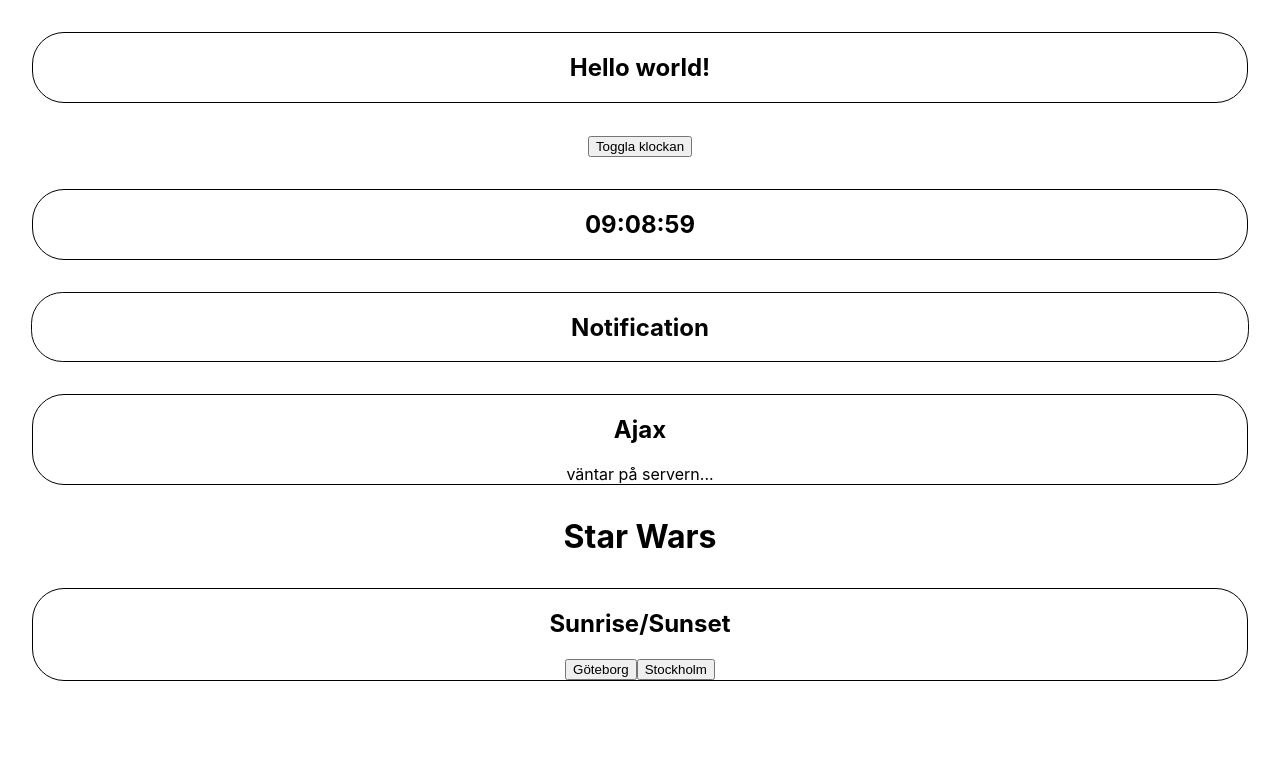
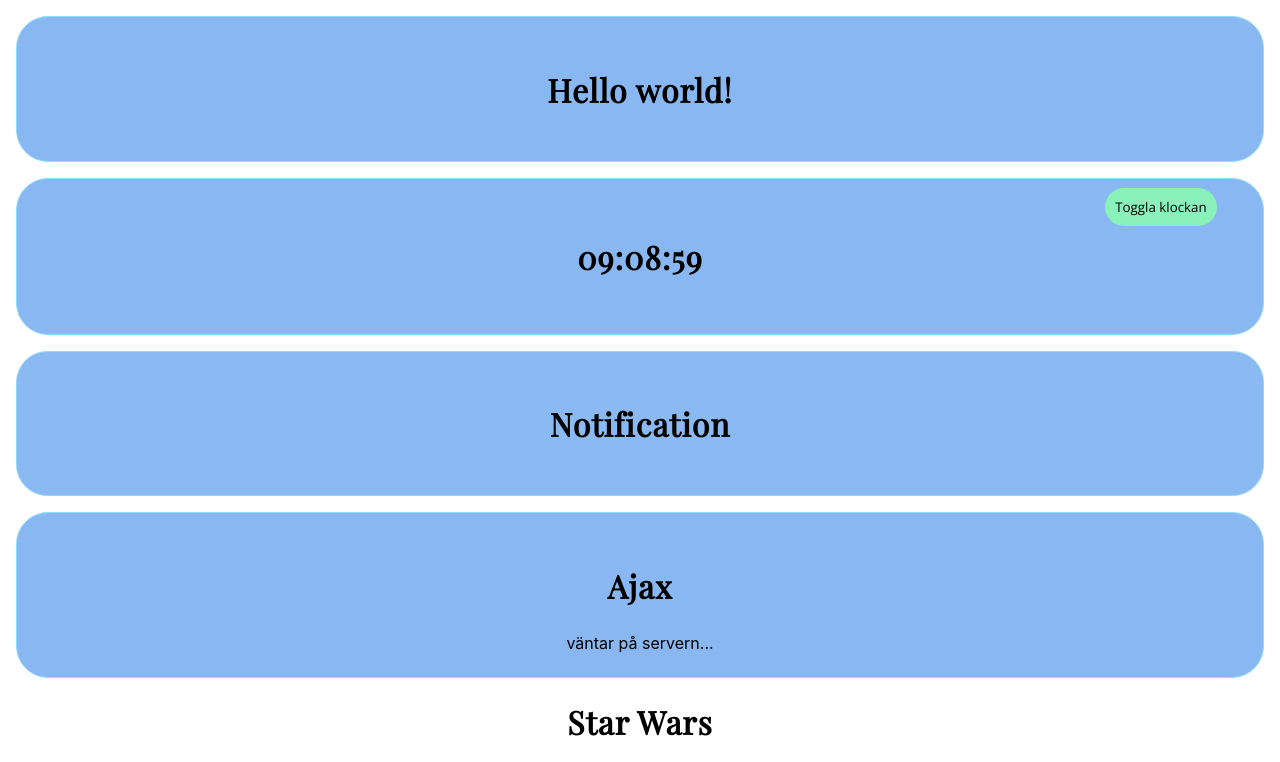
Before and after one commit to Sarahmaliin/react-ts-ovn-del-2, a React (Create React App) app: page / in a window 1280 px wide. Shown: the top 762 px of the page. Built offline with nearby package versions, Linux system fonts and the light colour scheme; no server answers.

Commit message:
started on css

```diff
--- a/public/index.html
+++ b/public/index.html
@@ -10,6 +10,12 @@
       content="Web site created using create-react-app"
     />
     <link rel="apple-touch-icon" href="%PUBLIC_URL%/logo192.png" />
+
+    <link rel="preconnect" href="https://fonts.googleapis.com">
+    <link rel="preconnect" href="https://fonts.gstatic.com" crossorigin>
+    <link href="https://fonts.googleapis.com/css2?family=Open+Sans:wght@300&family=Playfair+Display&display=swap" rel="stylesheet">
+
+
     <!--
       manifest.json provides metadata used when your web app is installed on a
       user's mobile device or desktop. See https://developers.google.com/web/fundamentals/web-app-manifest/
--- a/src/App.css
+++ b/src/App.css
@@ -1,11 +1,37 @@
 .App {
   text-align: center;
+  position: relative;
+}
+
+h1{
+  font-family: 'Playfair Display', serif;
+  letter-spacing: 0.03em;
+  font-size: 2em;
+}
+
+html{
+  background: white;
+}
+
+.toggleBtn{
+  position: absolute;
+  right: 4em;
 }
 
 .component, .show{
-  border: 1px solid black;
+  border: 1px solid #8DDCFC;
   border-radius: 2em;
-  margin: 2em;
+  margin: 1em;
+  padding: 1.5em;
+}
+
+.component{
+  background: #88B7F2;
+}
+
+.clockIs{
+  margin-block: unset;
+  padding: 1em;
 }
 
 
@@ -17,4 +43,14 @@
   transition-timing-function: ease-in;
   opacity: 1;
   transition: all 3s;
+  background: #88B7F2;
 }
+
+button{
+  font-family: 'Open Sans', sans-serif;
+  padding: .75em;
+  border: none;
+  border-radius: 2em;
+  margin: .75em;
+  background: #88F2BA;
+}
--- a/src/App.tsx
+++ b/src/App.tsx
@@ -15,7 +15,7 @@ function App() {
   return (
     <div className="App">
       <HelloWorld />
-      <button onClick={() => setShowClock(!showClock)}> Toggla klockan </button>
+      <button className='toggleBtn' onClick={() => setShowClock(!showClock)}> Toggla klockan </button>
             { showClock ? <Clock /> : null}
 
       <Notification message={message} />
--- a/src/Components/Clock.tsx
+++ b/src/Components/Clock.tsx
@@ -24,7 +24,7 @@ const Clock = () =>{
 
     return(
         < section className="component">
-        <h1 >{clockIs}</h1>
+        <h1 className="clockIs" >{clockIs}</h1>
         </section>
     )
 
--- a/src/Components/Sun.tsx
+++ b/src/Components/Sun.tsx
@@ -27,7 +27,10 @@ const Sun = () =>{
         <h1>Sunrise/Sunset</h1>
         <button onClick={GbgBtn}>Göteborg</button>
         <button onClick={SthlmBtn}>Stockholm</button>
-        {sunData ? 'sunrise: ' + sunData.sunrise + ', sunset: '+ sunData.sunset : ' '}
+        <br/>
+        <section className="sunData">
+          {sunData ? 'Sunrise: ' + sunData.sunrise + ', Sunset: '+ sunData.sunset : ' '}
+        </section>
         </section>
     )
 }
```
